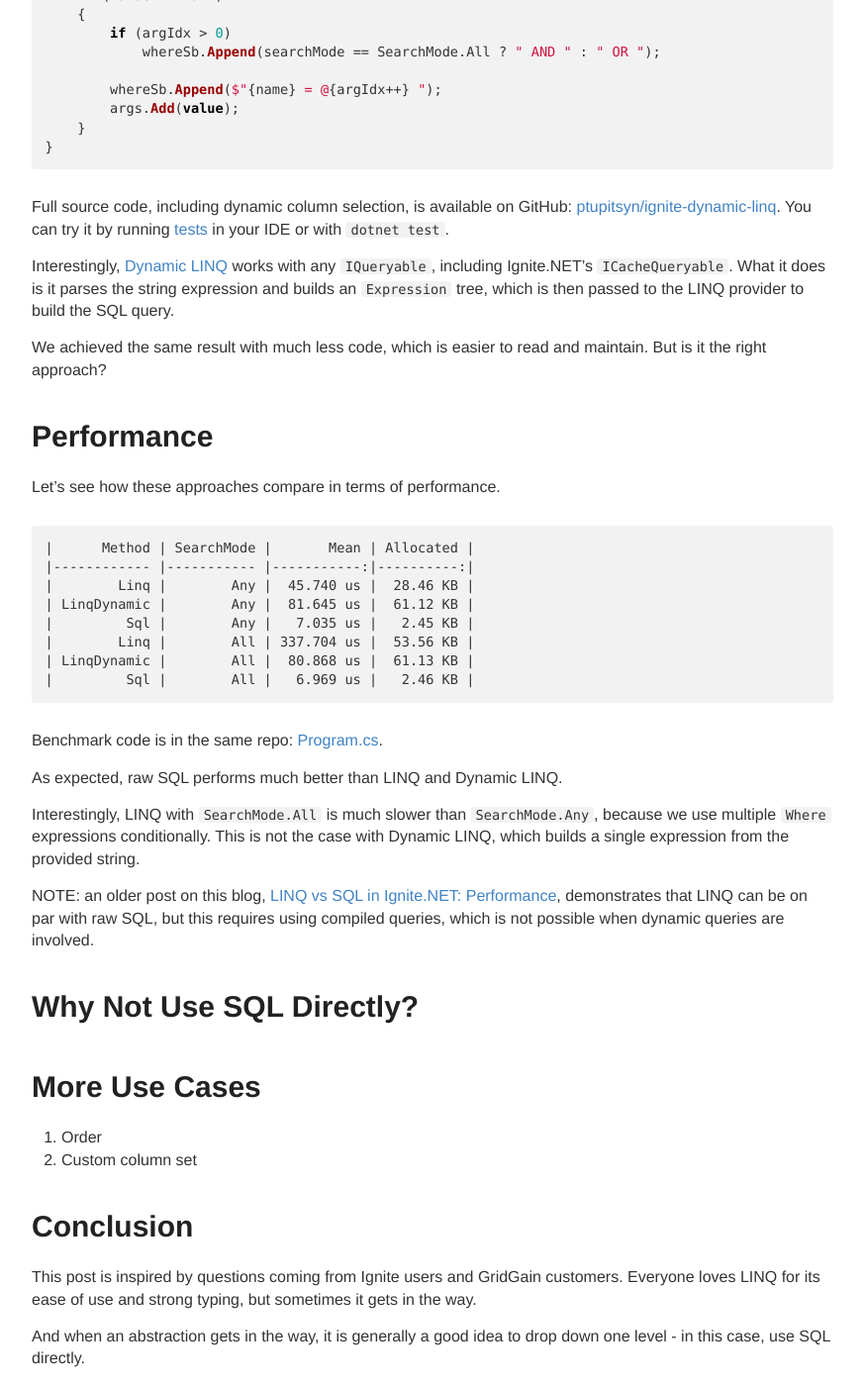
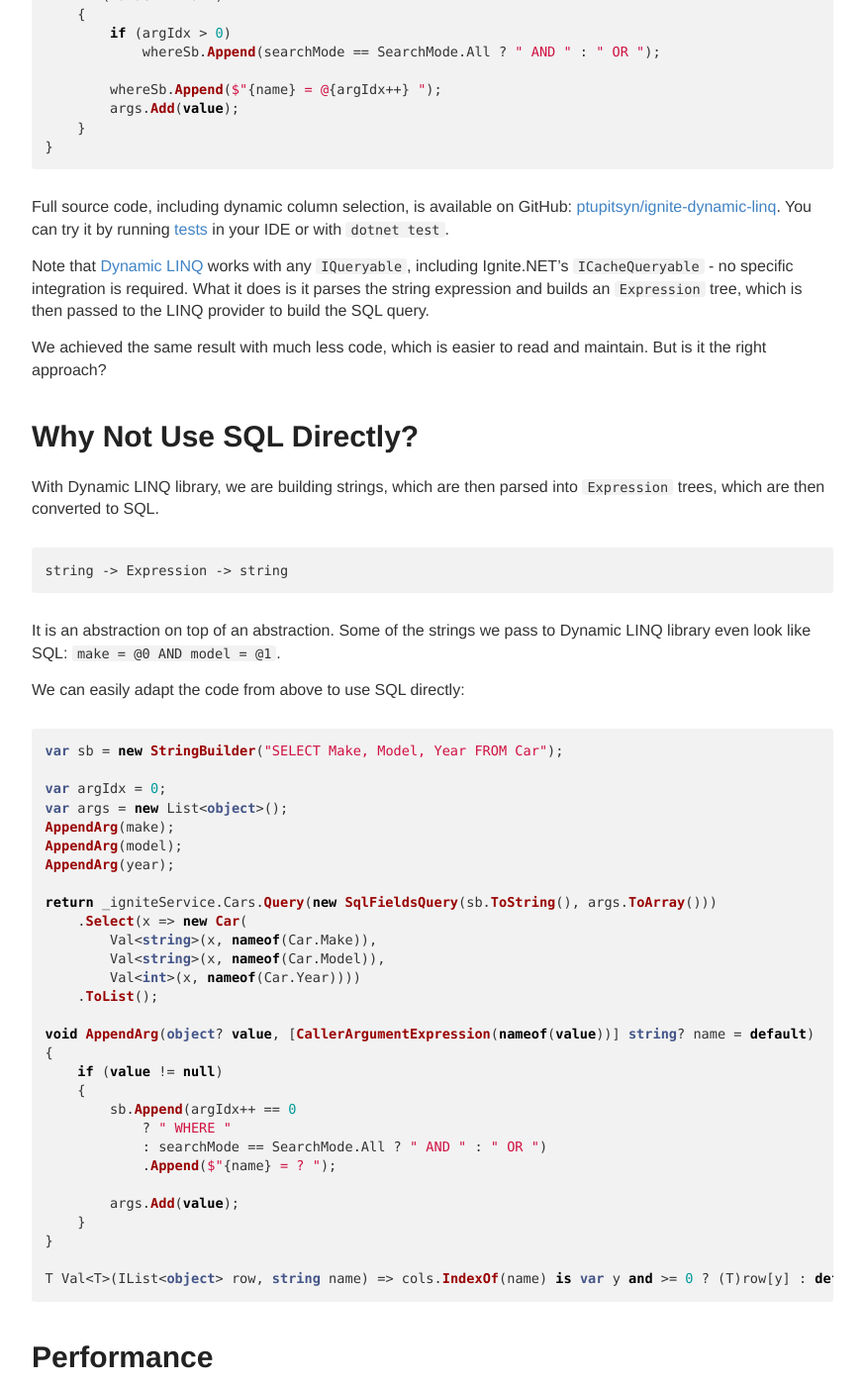
Before and after one commit to ptupitsyn/ptupitsyn.github.io, a Jekyll site: the page built from _posts/2023-05-18-Dynamic-LINQ-With-Ignite.md, in a window 1280 px wide and 1400 px high, scrolled down 2498 px. Shown: the whole window at 99% size, without its empty margins (203-1076 px from the left). Built offline with Jekyll 4.4.1, drawn with Linux system fonts in a browser that asks for light colours; comment, search, counter and statistics services are not loaded.

Commit message:
wip raw SQL snippet

````diff
--- a/_posts/2023-05-18-Dynamic-LINQ-With-Ignite.md
+++ b/_posts/2023-05-18-Dynamic-LINQ-With-Ignite.md
@@ -118,10 +118,55 @@ void AppendArg(object? value, [CallerArgumentExpression(nameof(value))] string?
 Full source code, including dynamic column selection, is available on GitHub: [ptupitsyn/ignite-dynamic-linq](https://github.com/ptupitsyn/ignite-dynamic-linq).
 You can try it by running [tests](https://github.com/ptupitsyn/ignite-dynamic-linq/blob/main/Ignite.DynamicLINQ.Tests/CarsTests.cs) in your IDE or with `dotnet test`.
 
-Interestingly, [Dynamic LINQ](https://dynamic-linq.net/overview) works with any `IQueryable`, including Ignite.NET's `ICacheQueryable`.
-What it does is it parses the string expression and builds an `Expression` tree, which is then passed to the LINQ provider to build the SQL query.
+Note that [Dynamic LINQ](https://dynamic-linq.net/overview) works with any `IQueryable`, including Ignite.NET's `ICacheQueryable` -
+no specific integration is required. What it does is it parses the string expression and builds an `Expression` tree,
+which is then passed to the LINQ provider to build the SQL query.
 
 We achieved the same result with much less code, which is easier to read and maintain. But is it the right approach?
+
+# Why Not Use SQL Directly?
+
+With Dynamic LINQ library, we are building strings, which are then parsed into `Expression` trees, which are then converted to SQL.
+
+```
+string -> Expression -> string
+```
+
+It is an abstraction on top of an abstraction. Some of the strings we pass to Dynamic LINQ library even look like SQL: `make = @0 AND model = @1`.
+
+We can easily adapt the code from above to use SQL directly:
+
+```csharp
+var sb = new StringBuilder("SELECT Make, Model, Year FROM Car");
+
+var argIdx = 0;
+var args = new List<object>();
+AppendArg(make);
+AppendArg(model);
+AppendArg(year);
+
+return _igniteService.Cars.Query(new SqlFieldsQuery(sb.ToString(), args.ToArray()))
+    .Select(x => new Car(
+        Val<string>(x, nameof(Car.Make)),
+        Val<string>(x, nameof(Car.Model)),
+        Val<int>(x, nameof(Car.Year))))
+    .ToList();
+
+void AppendArg(object? value, [CallerArgumentExpression(nameof(value))] string? name = default)
+{
+    if (value != null)
+    {
+        sb.Append(argIdx++ == 0
+            ? " WHERE "
+            : searchMode == SearchMode.All ? " AND " : " OR ")
+            .Append($"{name} = ? ");
+
+        args.Add(value);
+    }
+}
+
+T Val<T>(IList<object> row, string name) => cols.IndexOf(name) is var y and >= 0 ? (T)row[y] : default!;
+```
 
 # Performance
 
````
Also changed, not shown: other parts of _posts/2023-05-18-Dynamic-LINQ-With-Ignite.md (+0 -2 lines).
